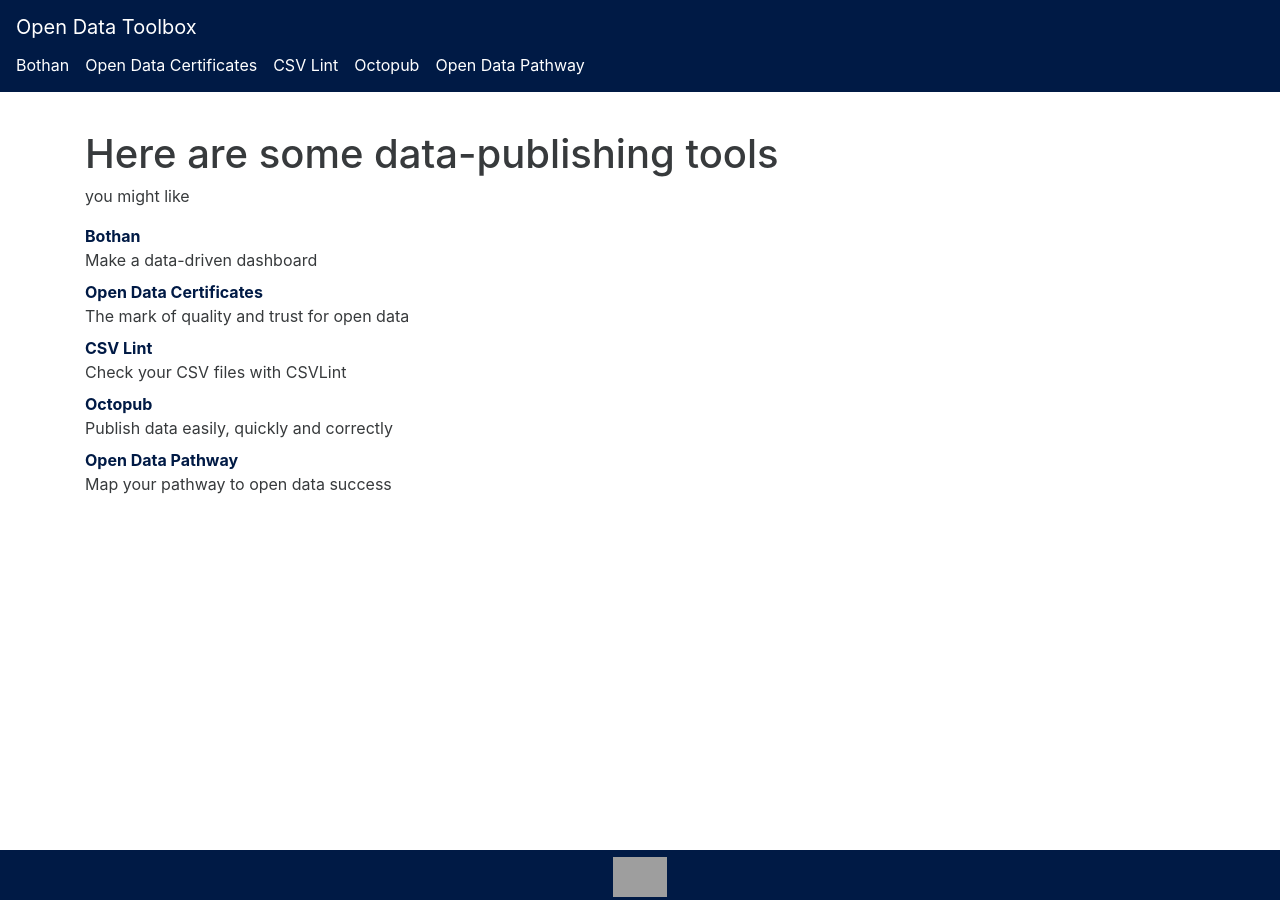
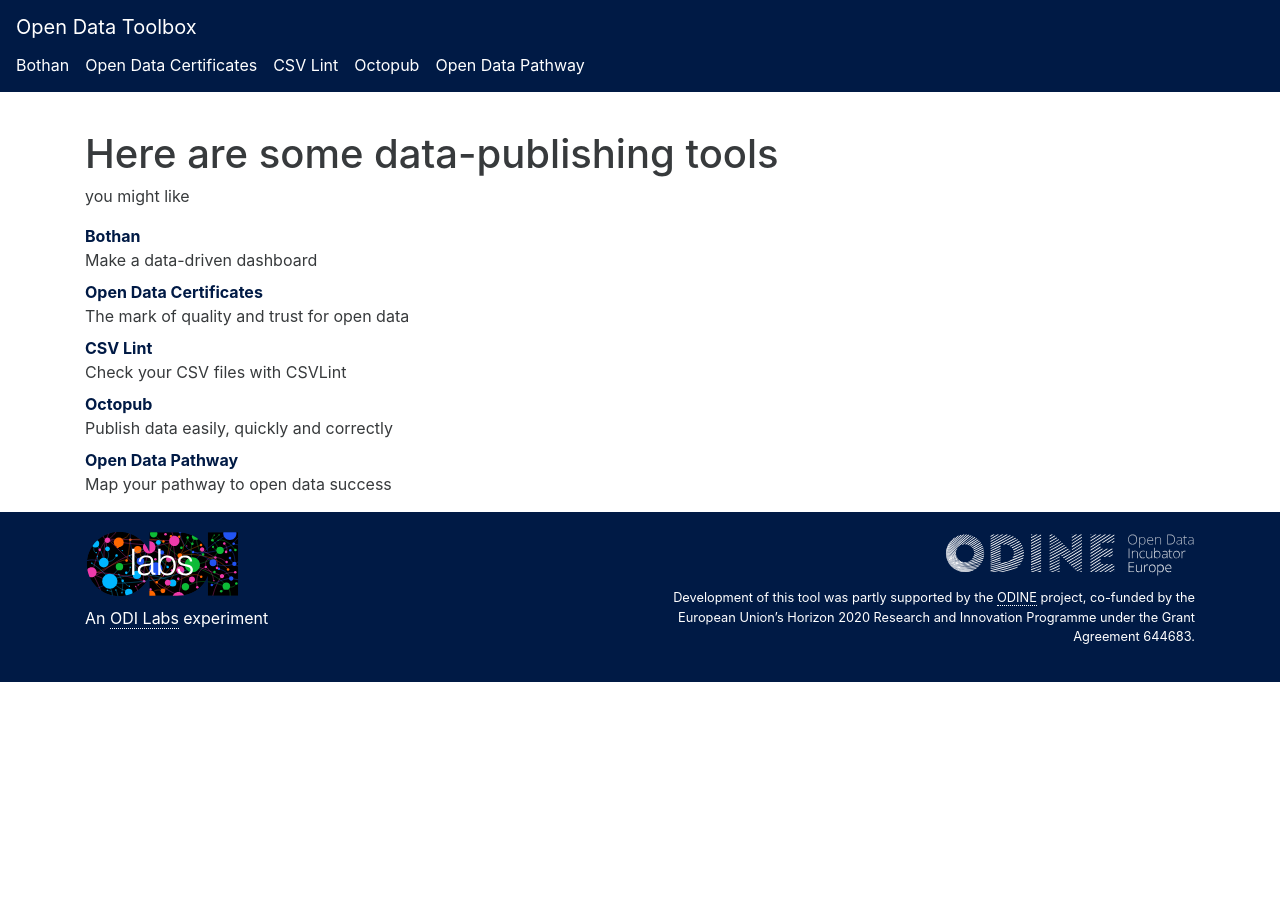
Before and after one commit to theodi/toolbox, a Jekyll site: the page built from index.md, in a window 1280 px wide. Built offline with Jekyll 4.4.1, drawn with Linux system fonts in a browser that asks for light colours; nearby versions of some CDN libraries; grey boxes are pictures that could not be loaded.

Commit message:
We got footers

```diff
--- a/_includes/footer.html
+++ b/_includes/footer.html
@@ -1,5 +1,27 @@
-<footer class='footer'>
-  <a href='https://opendataincubator.eu/' title='ODINE'>
-    <img src='https://opendataincubator.eu/files/2016/01/logo.svg'>
-  </a>
+<footer class="footer">
+    <div class="container">
+      <div class="row">
+        <div class="col-md-6">
+          <img src="/assets/images/odilabs-1.svg" alt="ODI Labs" id="odi-labs" />
+          <p>An <a href="http://theodi.org/labs">ODI Labs</a> experiment</p>
+        </div>
+        <div class="col-md-6 text-md-right">
+          <img src="/assets/images/odine-logo.svg" alt="ODINE" id="odine-logo" />
+          <p class="small">Development of this tool was partly supported by the <a href="https://opendataincubator.eu/">ODINE</a> project, co-funded by the European Union’s Horizon 2020 Research and Innovation Programme under the Grant Agreement 644683.</p>
+        </div>
+      </div>
+    </div>
+  </div>
 </footer>
+
+<script>
+var logos = [
+{% for i in (1..8) %}
+  '/assets/images/odilabs-{{ i }}.svg',
+{% endfor %}
+]
+
+var logo = logos.splice(Math.floor(Math.random() * logos.length), 1)[0]
+$('#odi-labs').attr('src', logo)
+
+</script>
--- a/assets/application.scss
+++ b/assets/application.scss
@@ -23,19 +23,6 @@
 
 body > .container {
   padding-top: 40px;
-}
-
-$footer-height: 50px;
-
-.footer {
-  text-align: center;
-  ul {
-    margin: 0px;
-  }
-
-  img {
-    max-height: 40px;
-  }
 }
 
 nav, footer {
@@ -65,13 +52,32 @@
 }
 body {
   /* Margin bottom by footer height */
-  margin-bottom: $footer-height;
 }
-.footer {
-  position: absolute;
-  bottom: 0;
-  width: 100%;
-  /* Set the fixed height of the footer here */
-  height: $footer-height;
-  line-height: $footer-height; /* Vertically center the text there */
+
+footer {
+  color: #fff;
+  background-color: $brand-primary !important;
+  padding: 20px 0;
+
+  a {
+    color: #fff;
+    border-bottom: dotted 1px #fff;
+    text-decoration: none;
+
+    &:hover {
+      color: #fff;
+      border-bottom: solid 1px #fff;
+      text-decoration: none;
+    }
+  }
+
+  #odine-logo {
+    width: 250px;
+    margin-bottom: 10px;
+  }
+
+  #odi-labs {
+    width: 175px;
+    margin: -10px 0 0 -10px;
+  }
 }
```
Also changed, not shown: assets/images/odilabs-1.svg (added), assets/images/odilabs-2.svg (added), assets/images/odilabs-3.svg (added), assets/images/odilabs-4.svg (added), assets/images/odilabs-5.svg (added), assets/images/odilabs-6.svg (added), assets/images/odilabs-7.svg (added), assets/images/odilabs-8.svg (added), assets/images/odine-logo.svg (added).
